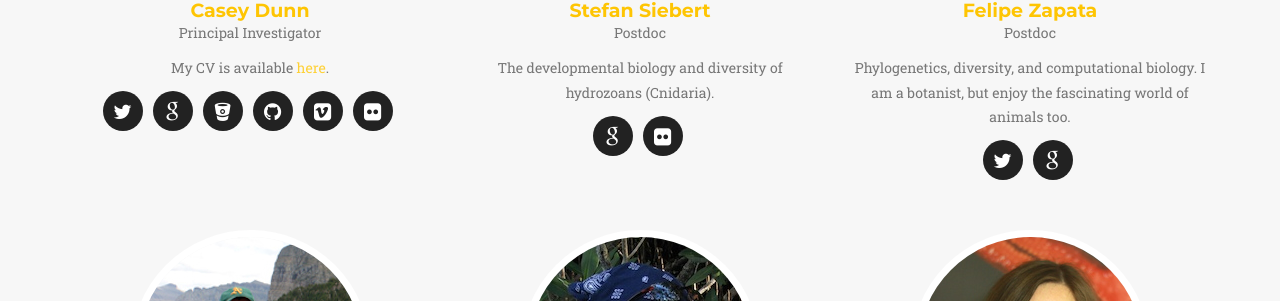
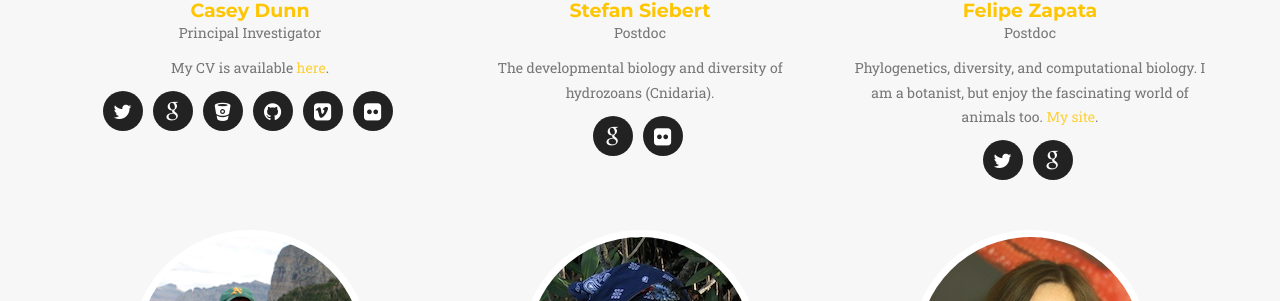
Before and after one commit to caseywdunn/caseywdunn.github.io, a Jekyll site: the page built from index.html, in a window 1280 px wide and 900 px high, scrolled down 3569 px. Shown: the part 153-454 px from the top of the window. Built offline with Jekyll 4.4.1, drawn with Linux system fonts in a browser that asks for light colours; some web fonts are replaced.

Commit message:
added Felipe's site

```diff
--- a/_config.yml
+++ b/_config.yml
@@ -45,7 +45,7 @@ people:
 - name: Felipe Zapata
   pic: felipe
   position: Postdoc
-  description: Phylogenetics, diversity, and computational biology. I am a botanist, but enjoy the fascinating world of animals too.
+  description: Phylogenetics, diversity, and computational biology. I am a botanist, but enjoy the fascinating world of animals too. <a href="http://felipezapata.me">My site</a>.
   social:
     - title: twitter
       url: https://twitter.com/zapata_f
```
